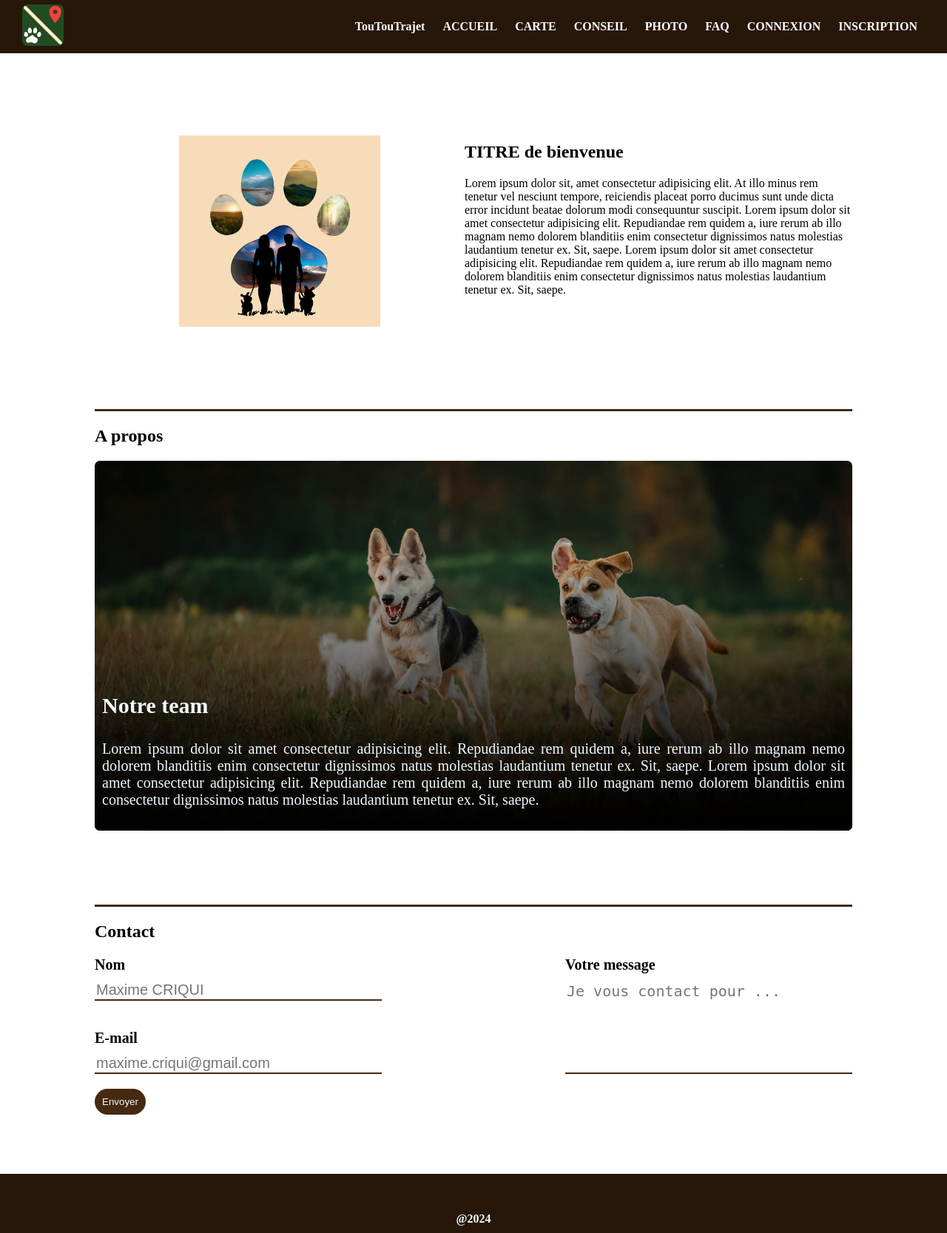
After one commit to MaximeCrq/PFRmaxime, a PHP site: page /test.html in a window 1280 px wide. The commit adds this page. Shown: the whole page at 74% size. Run offline with PHP 8.4, Linux system fonts and the light colour scheme.

Commit message:
sauvegarde

```diff
--- a/public/index.html
+++ b/public/index.html
@@ -7,7 +7,6 @@
     <meta name="viewport" content="width=device-width, initial scale=1.0">
     <link rel="stylesheet" href="./css/style.css">
     <title>toutoutrajet</title>
-    <script src="./js/script.js"></script>
 </head>
 
 <body>
--- a/public/index.php
+++ b/public/index.php
@@ -6,7 +6,6 @@
     <meta name="viewport" content="width=device-width, initial scale=1.0">
     <link rel="stylesheet" href="./css/style.css">
     <title>toutoutrajet</title>
-    <script src="./js/script.js"></script>
 </head>
 
 <body>
--- /dev/null
+++ b/public/test.css
@@ -0,0 +1,274 @@
+
+body {
+    margin: 0;
+    padding: 0;
+}
+
+header {
+    background-color: rgb(39, 23, 9);
+    position: sticky;
+    height: 9vh;
+    top: 0;
+}
+
+header>* {
+    position: absolute;
+    top: 50%;
+    transform: translateY(-50%);
+    margin: 0 30px 0 30px;
+}
+
+header img {
+    height: 7vh;
+    width: 7vh;
+    border-radius: 7px;
+}
+
+header ul {
+    right: 0;
+    text-decoration: none;
+}
+
+header ul li a {
+    text-decoration: none;
+}
+
+header,
+header a {
+    color: white;
+}
+
+header a:nth-child(2) {
+    font-size: 20px;
+    font-weight: 600;
+    margin-left: 100px;
+}
+
+header>ul li {
+    margin: 10px;
+    font-weight: 600;
+    display: inline-block;
+    list-style: none;
+    transition: background-color 0,5s ease-in-out;
+}
+
+header li:hover {
+    background-color: rgba(110, 68, 13, 0.3);
+    outline: 3px solid rgba(255, 181, 97, 0.5);
+}
+
+.page-main {
+    display: block;
+    width: 80%;
+    margin: auto;
+    margin-top: 100px;
+}
+
+.bienvenue {
+    display: flex;
+    flex-direction: row;
+    justify-content: center;
+    margin-bottom: 100px;
+}
+
+.bienvenue>img {
+    width: 500px;
+    align-self: center;
+    border-radius: 4px;
+}
+
+.bienvenue>.texte {
+    width: 500px;
+    margin-left: 20px;
+}
+
+.texte p {
+    text-align: justify;
+    font-size: 20px;
+}
+
+.separator {
+    height: 3px;
+    background-color: rgb(70, 41, 17);
+    width: 100%;
+    margin: 20px 0;
+}
+
+.aPropos {
+    margin-bottom: 100px;
+}
+
+.title-category {
+    text-align: center;
+}
+
+.picturePropos {
+    width: 100%;
+    height: 500px;
+    background-image: url("./image/image\ chien\ 5.jpg");
+    background-position: center;
+    background-size: cover;
+    border-radius: 7px;
+    position: relative;
+}
+
+.infosPicturePropos {
+    width: 100%;
+    height: 100%;
+    z-index: 2;
+    color: aliceblue;
+    background-image: linear-gradient(rgba(0,0,0,0), rgba(0,0,0,1));
+    border-radius: 7px;
+}
+
+.pictureProposText {
+    position: absolute;
+    bottom: 0;
+    margin: 10px;
+        p {
+            font-size: 20px;
+            text-align: justify;
+        }
+        h3 {
+            font-size: 30px;
+        }
+}
+
+input:not([type="submit"]), textarea {
+    border: none;
+    border-bottom: 2px solid rgb(70, 41, 17);
+    resize: none;
+    outline: none;
+    width: 30vw;
+    margin-bottom: 20px;
+    font-size: 20px;
+}
+
+label {
+    margin-bottom: 10px;
+    font-weight: 600;
+    font-size: 20px;
+}
+
+.formTop {
+    display: flex;
+    flex-direction: row;
+    position: relative;
+    justify-content: space-between;
+}
+
+.formLeft {
+    display: flex;
+    flex-direction: column;
+    justify-content: space-between;
+}
+
+.formLeft>div * {
+    display: block;
+}
+
+.formRight * {
+    display: block;
+}
+
+.formContact input[type="submit"] {
+    background-color: rgb(70, 41, 17);
+    border-radius: 20px;
+    border: none;
+    padding: 10px;
+    color: aliceblue;
+    box-shadow: Opx Opx 5px rgba(0,0,0, 0.5);
+    margin-bottom: 80px;
+    cursor: pointer;
+    transition: transform 0.5s ease-in-out;
+}
+
+.formContact input[type="submit"]:hover {
+    transform: translateY(-4px);
+}
+
+footer {
+    height: 80px;
+    position: relative;
+    background-color: rgb(39, 23, 9);
+}
+
+footer h4 {
+    text-align: center;
+    align-items: center;
+    position: absolute;
+    top: 50%;
+    left: 50%;
+    transform: translate(-50%, -50%);
+    color: aliceblue;
+}
+
+
+/* MODIFICATION HEADER A FAIRE*/
+@media screen and (max-width: 1100px) {
+    .bienvenue>img {
+        width: 300px;
+    }
+
+    .texte p {
+        font-size: 16px;
+    }
+    .texte h1 {
+        font-size: 20px;
+    }
+    .bienvenue {
+        margin-bottom: 50px;
+    }
+
+    .aPropos {
+        margin-bottom: 100px;
+    }
+
+    .picturePropos {
+        width: 100%;
+        height: 300px;
+    }
+
+    .pictureProposText {
+        margin: 10px;
+            p {
+                font-size: 16px;
+            }
+            h4 {
+                font-size: 20px;
+            }
+    }
+}
+
+/* MODIFICATION HEADER A FAIRE*/
+@media screen and (max-width: 700px) {
+    .bienvenue {
+        display: flex;
+        flex-direction: column;
+    }
+
+    .bienvenue > .texte {
+        width: initial;
+    }
+
+    .texte p {
+    font-size: 12px;
+    }
+
+    input:not(input[type="submit"]), textarea, input[type="submit"], label, .formContact input[type="submit"] {
+        font-size: 16px;
+    }
+
+    .pictureProposText p {
+        font-size: 12px;
+    }
+
+    .formTop {
+        flex-direction: column;
+        width: 100%;
+    }
+
+    input:not(input[type="submit"]), textarea {
+        width: 100%;
+    }
+}
--- /dev/null
+++ b/public/test.html
@@ -0,0 +1,100 @@
+<!DOCTYPE html>
+<html lang="fr">
+
+<head>
+    <meta charset="UTF-8">
+    <meta http-equiv="X-UA-Compatible" content="IE=edge">
+    <meta name="viewport" content="width=device-width, initial scale=1.0">
+    <link rel="stylesheet" href="./test.css">
+    <title>toutoutrajet</title>
+</head>
+
+<body>
+    <header>
+        <a href="#"><img src="./image/logo toutoutrajet 2.png" alt="logo du site du projet"></a>
+        <ul>
+            <li><a href="#accueil">TouTouTrajet</a></li>
+            <li><a href="#accueil">ACCUEIL</a></li>
+            <li><a href="carte">CARTE</a></li>
+            <li><a href="conseil">CONSEIL</a></li>
+            <li><a href="photo">PHOTO</a></li>
+            <li><a href="faq">FAQ</a></li>
+            <li><a href="connexion">CONNEXION</a></li>
+            <li><a href="inscription">INSCRIPTION</a></li>
+        </ul>
+    </header>
+
+    <div class="page-main">
+        <div class="bienvenue" id="accueil">
+            <img src="./image/Design sans titre (1).png">
+            <div>
+                <h2>TITRE de bienvenue</h2>
+                <p>Lorem ipsum dolor sit,
+                    amet consectetur adipisicing elit.
+                    At illo minus rem tenetur vel nesciunt tempore,
+                    reiciendis placeat porro ducimus sunt unde dicta error
+                    incidunt beatae dolorum modi consequuntur suscipit.
+                    Lorem ipsum dolor sit amet consectetur adipisicing elit.
+                    Repudiandae rem quidem a, iure rerum ab illo magnam nemo
+                    dolorem blanditiis enim consectetur dignissimos natus
+                    molestias laudantium tenetur ex. Sit, saepe.
+                    Lorem ipsum dolor sit amet consectetur adipisicing elit.
+                    Repudiandae rem quidem a, iure rerum ab illo magnam nemo
+                    dolorem blanditiis enim consectetur dignissimos natus
+                    molestias laudantium tenetur ex. Sit, saepe.</p>
+            </div>
+        </div>
+        <div class="separator"></div>
+        <div class="aPropos" id="aPropos">
+            <h2 class="titleCategory">A propos</h2>
+            <div class="picturePropos">
+                <div class="infosPicturePropos">
+                    <div class="pictureProposText">
+                        <h3>Notre team</h3>
+                        <p>Lorem ipsum dolor sit amet consectetur adipisicing elit.
+                            Repudiandae rem quidem a, iure rerum ab illo magnam nemo
+                            dolorem blanditiis enim consectetur dignissimos natus
+                            molestias laudantium tenetur ex. Sit, saepe.
+                            Lorem ipsum dolor sit amet consectetur adipisicing elit.
+                            Repudiandae rem quidem a, iure rerum ab illo magnam nemo
+                            dolorem blanditiis enim consectetur dignissimos natus
+                            molestias laudantium tenetur ex. Sit, saepe.</p>
+                    </div>
+                </div>
+            </div>
+        </div>
+        <div class="separator"></div>
+        <div class="contact" id="contact">
+            <h2 class="titleCategory">Contact</h2>
+            <div class="formContactContainer">
+                <form action="" method="" class="formContact">
+                    <div class="formTop">
+                        <div class="formLeft">
+                            <div><label for="nom">Nom</label>
+                                <input type="text" name="nom" placeholder="Maxime CRIQUI">
+                            </div>
+                            <div><label for="email">E-mail</label>
+                                <input type="email" name="email" placeholder="maxime.criqui@gmail.com">
+                            </div>
+                        </div>
+                        <div class="formRight">
+                            <label for="message">Votre message</label>
+                            <textarea name="message" cols="30" rows="5"
+                                placeholder="Je vous contact pour ..."></textarea>
+                        </div>
+                    </div>
+                    <div class="formBottom">
+                        <input type="submit" name="envoyer" value="Envoyer">
+                    </div>
+                </form>
+            </div>
+        </div>
+    </div>
+
+    <footer>
+    <h4>@2024</h4>
+    </footer>
+
+    <script src="./js/script.js" defer></script>
+</body>
+</html>
```
Also changed, not shown: public/header.html (added).
